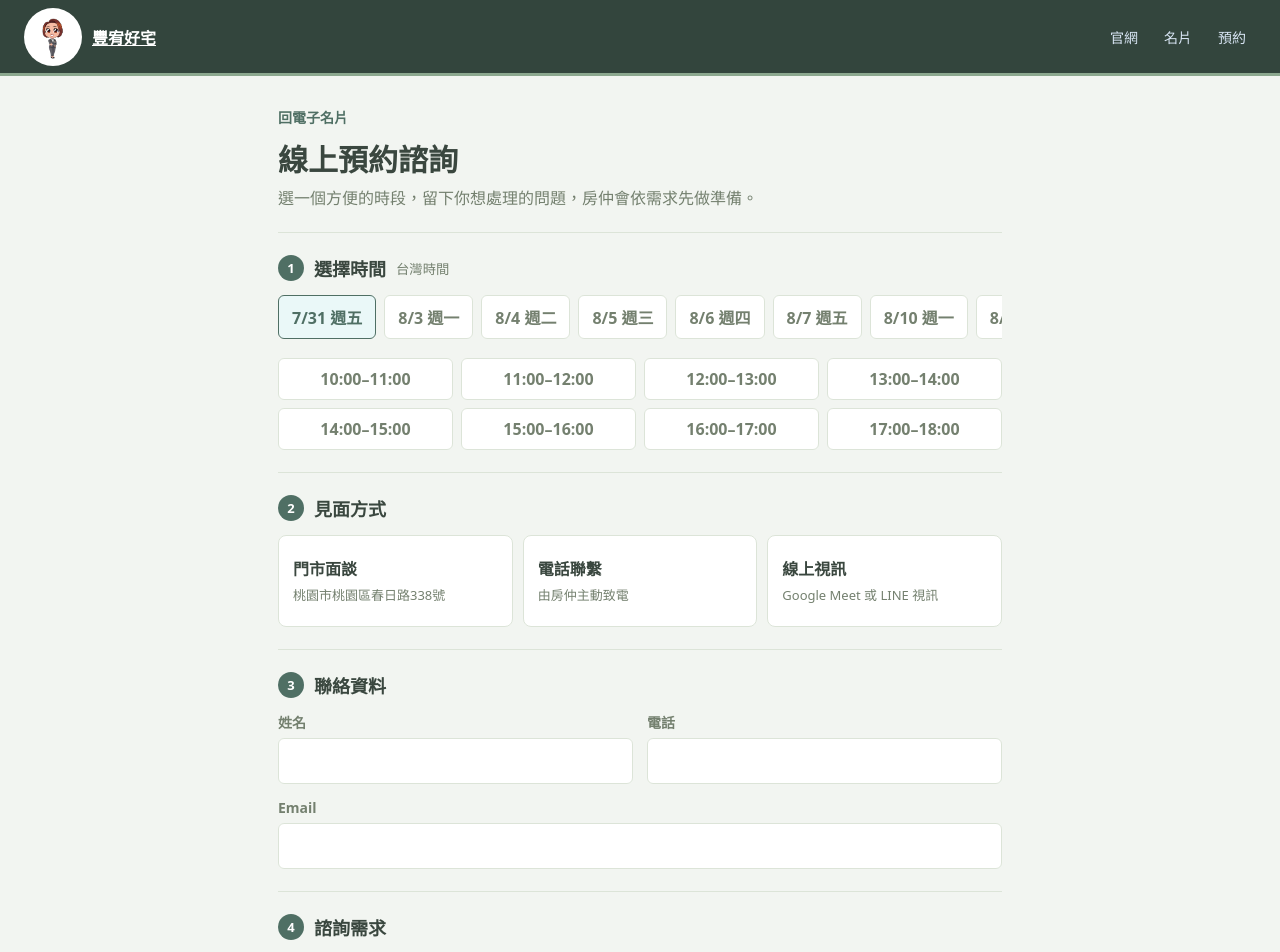
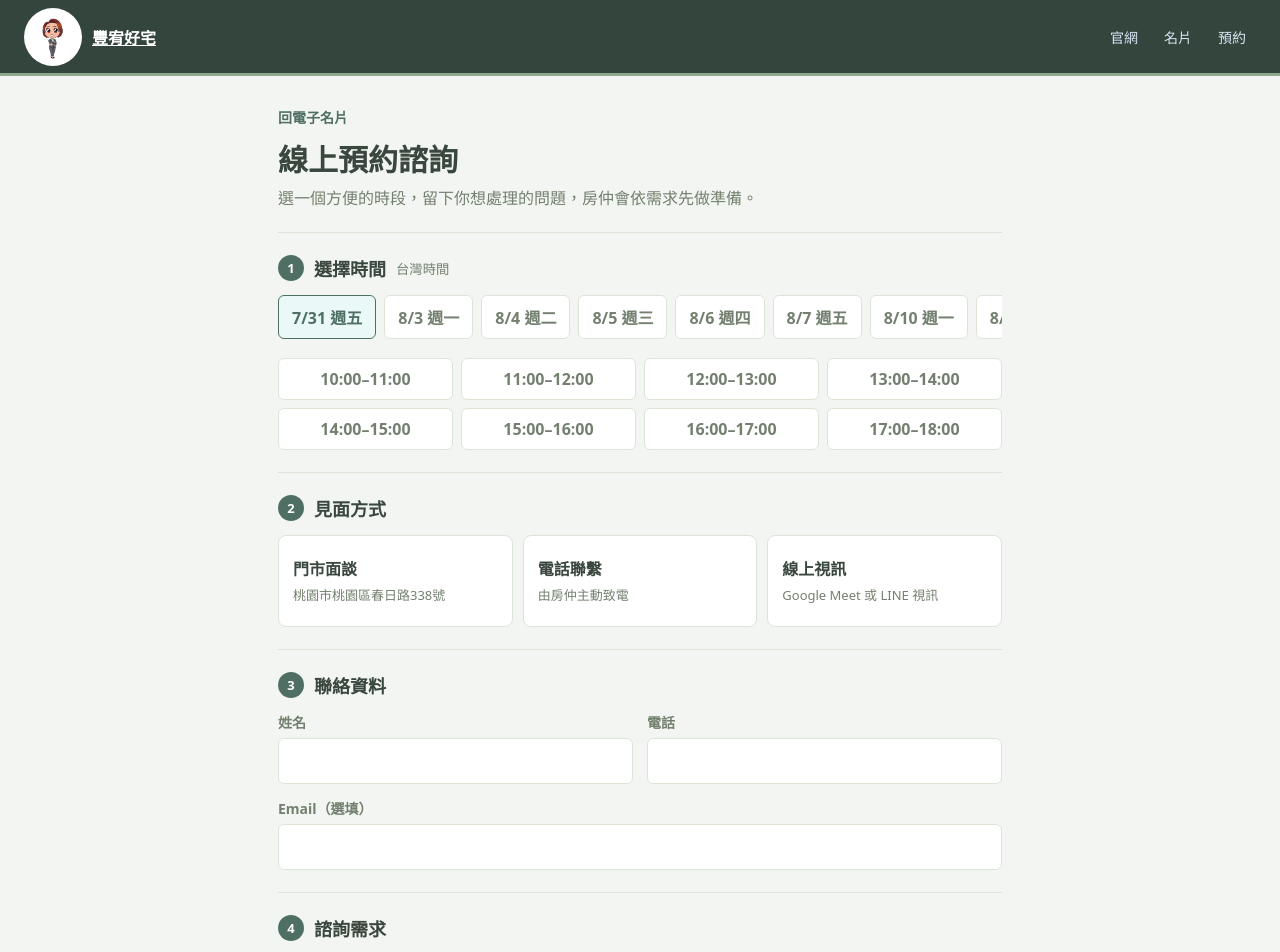
Before and after one commit to twnm681011/liang-shuzhu-booking-system, a Next.js app: page /card/booking in a window 1280 px wide. Shown: the top 952 px of the page. Built offline with nearby package versions, Linux system fonts and the light colour scheme; no server answers; the database is empty.

Commit message:
預約表單 Email 改為選填，不填也能完成預約
- 前端移除 Email 必填檢查，標籤加註「選填」
- 後端只在有填寫時才驗證 Email 格式，空白直接放行

```diff
--- a/src/app/api/appointment/create/route.ts
+++ b/src/app/api/appointment/create/route.ts
@@ -35,7 +35,7 @@ export async function POST(request: Request) {
 
     if (!name || name.length > 80) return bad("請填寫姓名。");
     if (!/^[0-9+() -]{8,20}$/.test(phone)) return bad("電話格式看起來不正確。");
-    if (!/^[^\s@]+@[^\s@]+\.[^\s@]+$/.test(email) || email.length > 160) return bad("Email 格式看起來不正確。");
+    if (email && (!/^[^\s@]+@[^\s@]+\.[^\s@]+$/.test(email) || email.length > 160)) return bad("Email 格式看起來不正確。");
     if (!MEET_TYPE_KEYS.includes(meetType)) return bad("請選擇見面方式。");
     if (!intent.length || !intent.every((key: string) => INTENT_KEYS.includes(key))) return bad("請至少選擇一個需求。");
     if (!URGENCY_KEYS.includes(urgency)) return bad("請選擇預計處理時間。");
--- a/src/app/card/booking/BookingForm.tsx
+++ b/src/app/card/booking/BookingForm.tsx
@@ -64,7 +64,7 @@ export default function BookingForm() {
 
     if (!slotIso) return setError("請先選擇日期與時段。");
     if (!meetType) return setError("請選擇見面方式。");
-    if (!name.trim() || !phone.trim() || !email.trim()) return setError("請填妥姓名、電話與 Email。");
+    if (!name.trim() || !phone.trim()) return setError("請填妥姓名與電話。");
     if (!intent.length) return setError("請至少選擇一個需求。");
     if (!urgency) return setError("請選擇預計處理時間。");
     if (!note.trim()) return setError("請簡單描述需求。");
@@ -219,7 +219,7 @@ export default function BookingForm() {
               <input id="phone" autoComplete="tel" inputMode="tel" maxLength={20} onChange={(event) => setPhone(event.target.value)} value={phone} />
             </div>
             <div className="field full">
-              <label htmlFor="email">Email</label>
+              <label htmlFor="email">Email（選填）</label>
               <input id="email" autoComplete="email" inputMode="email" maxLength={160} onChange={(event) => setEmail(event.target.value)} value={email} />
             </div>
           </div>
```
